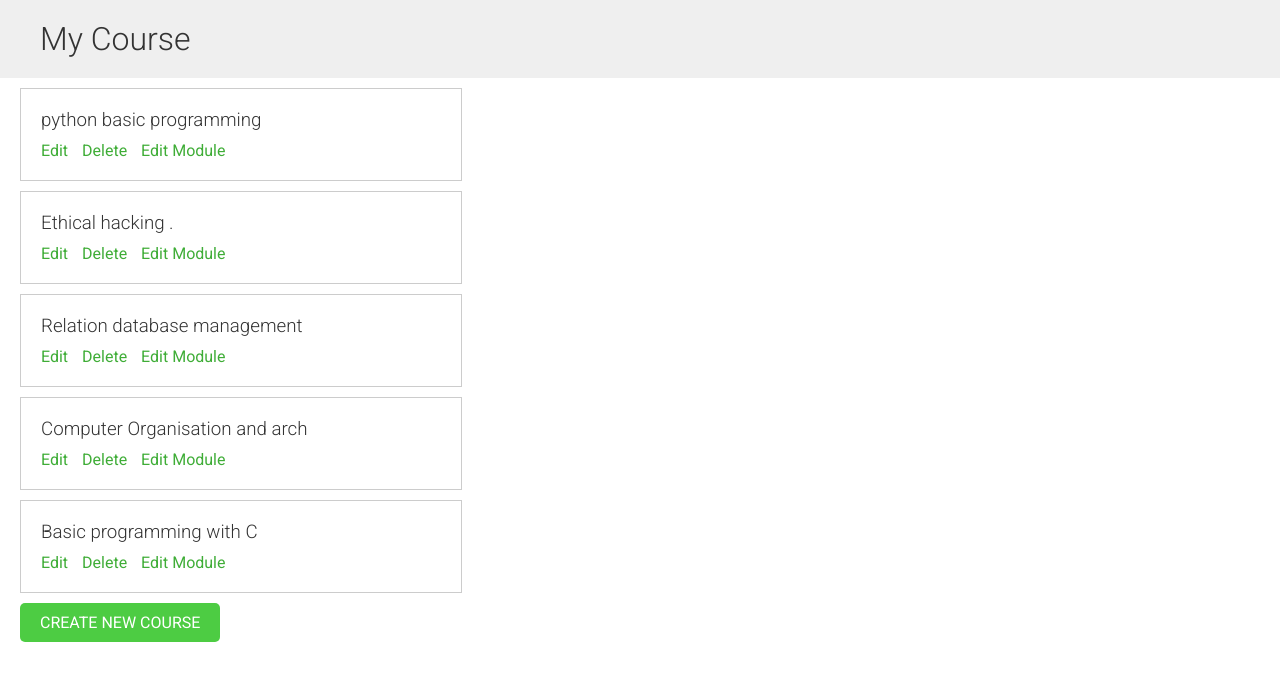
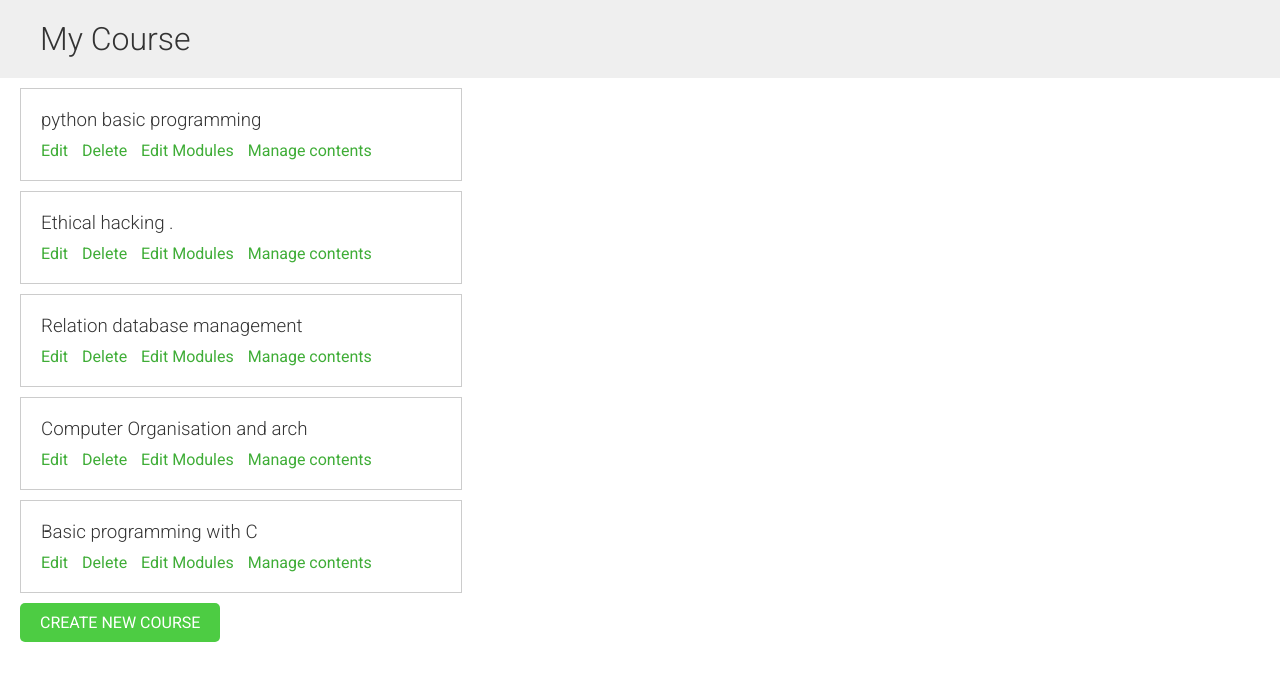
Before and after one commit to ABHISHEKGHARAMI/Cms, a Django app: page /course/mine/ in a window 1280 px wide. Shown: the part 54-735 px from the top of the page. Run offline with Django 5.2, Linux system fonts and the light colour scheme; a user stored in the database is signed in; data comes from the database, SQL or seed files in the repository.

Commit message:
Adding the course module update view .

```diff
--- a/educa/courses/templates/courses/manage/course/list.html
+++ b/educa/courses/templates/courses/manage/course/list.html
@@ -11,7 +11,12 @@
        <p>
          <a href="{% url "course_edit" course.id %}">Edit</a>
          <a href="{% url "course_delete" course.id %}">Delete</a>
-         <a href="{% url "course_module_update" course.id %}">Edit Module</a>
+         <a href="{% url "course_module_update" course.id %}">Edit Modules</a>
+         {% if course.modules.count > 0 %}
+            <a href="{% url "module_content_list" course.modules.first.id %}">
+            Manage contents
+            </a>
+          {% endif %}
        </p>
      </div>
     {% empty %}
--- a/educa/courses/templates/courses/manage/module/content_list.html
+++ b/educa/courses/templates/courses/manage/module/content_list.html
@@ -1,4 +1,6 @@
 {% extends "base.html" %}
+
+{% load course %}
 
 {% block title %}
   Module {{ module.order | add:1}} : {{ module.title }}
@@ -37,8 +39,8 @@
         {% for content in module.contents.all %}
             <div data-id="{{ content.id }}">
                 {% with item=content.item %}
-                    <p>{{ item }}</p>
-                    <a href="#">Edit</a>
+                    <p>{{ item }} ({{ item|model_name }})</p>
+                    <a href="{% url "module_content_update" module.id item|model_name item.id %}">Edit</a>
                     <form action="{% url "module_content_delete" content.id %}"
                     method="post">
                         <input type="submit" value="Delete">
```
